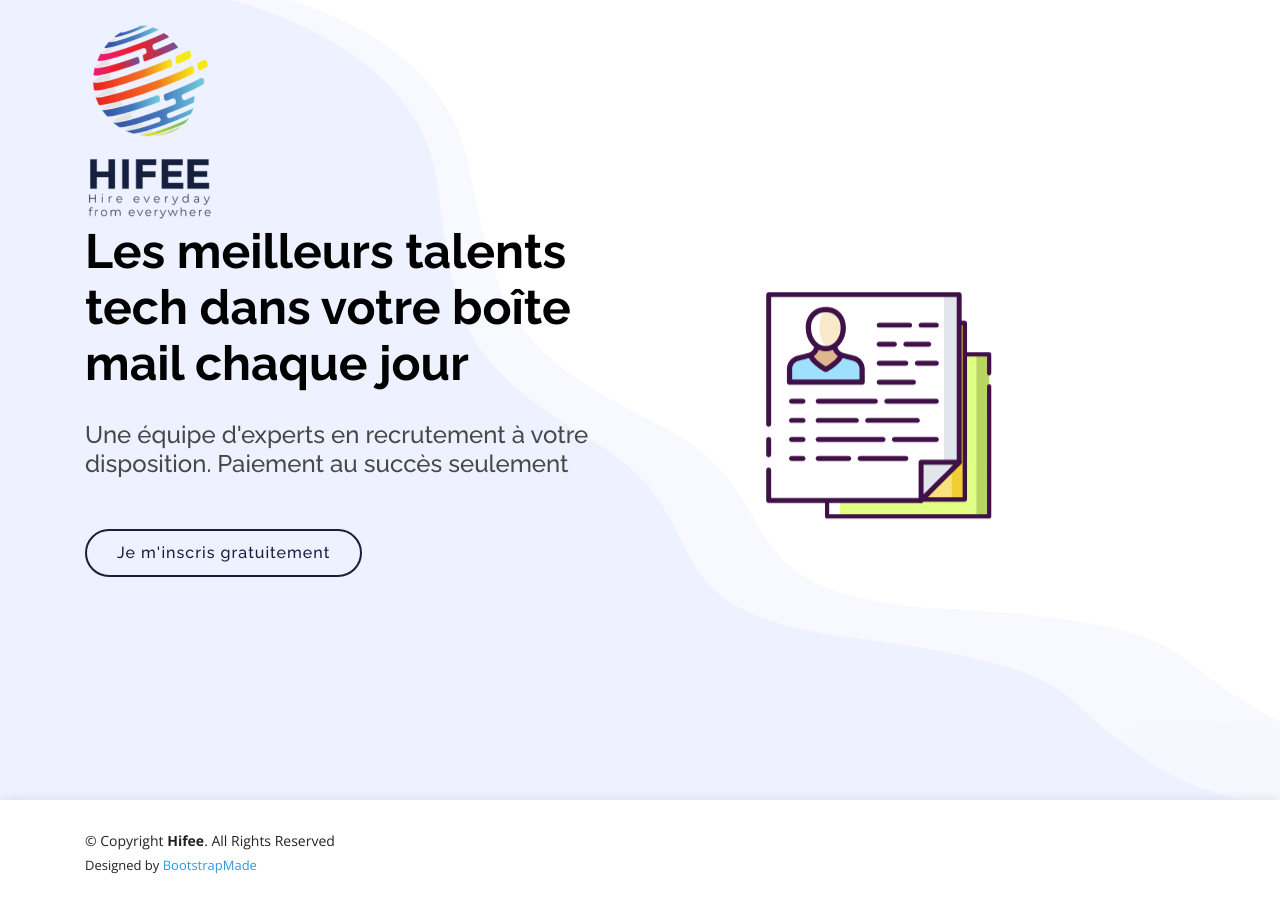
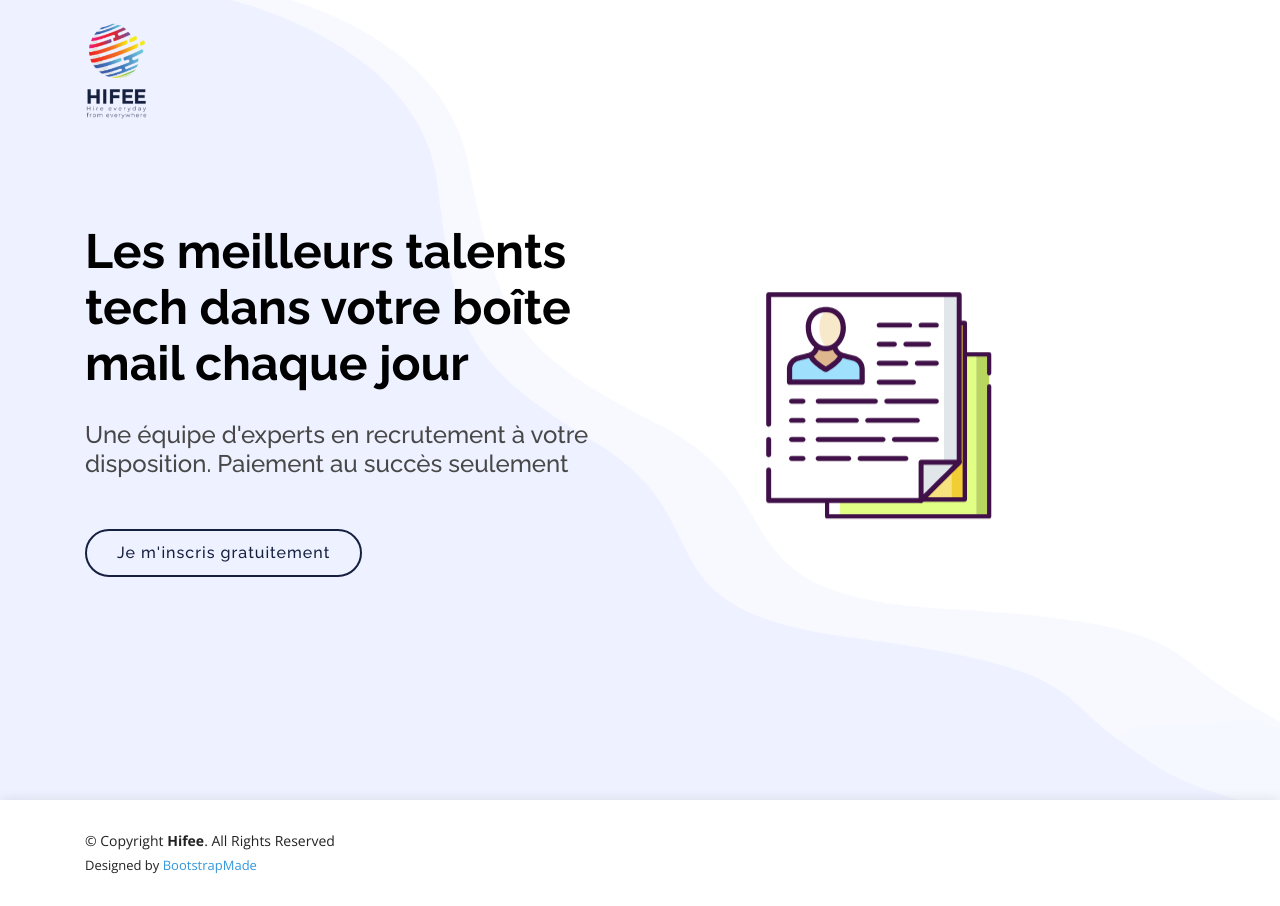
Before and after one commit to ArtGuru-tech/Hifee, a plain HTML site: page index.html in a window 1280 px wide. Drawn offline with nearby package versions, Linux system fonts and the light colour scheme; a script that the page names is missing.

Commit message:
change logo maxsize

```diff
--- a/assets/css/style.css
+++ b/assets/css/style.css
@@ -96,7 +96,7 @@ h1, h2, h3, h4, h5, h6 {
 #header .logo img {
   padding: 0;
   margin: 0;
-  max-height: 200px;
+  max-height: 98px;
 }
 
 @media (max-width: 768px) {
```
